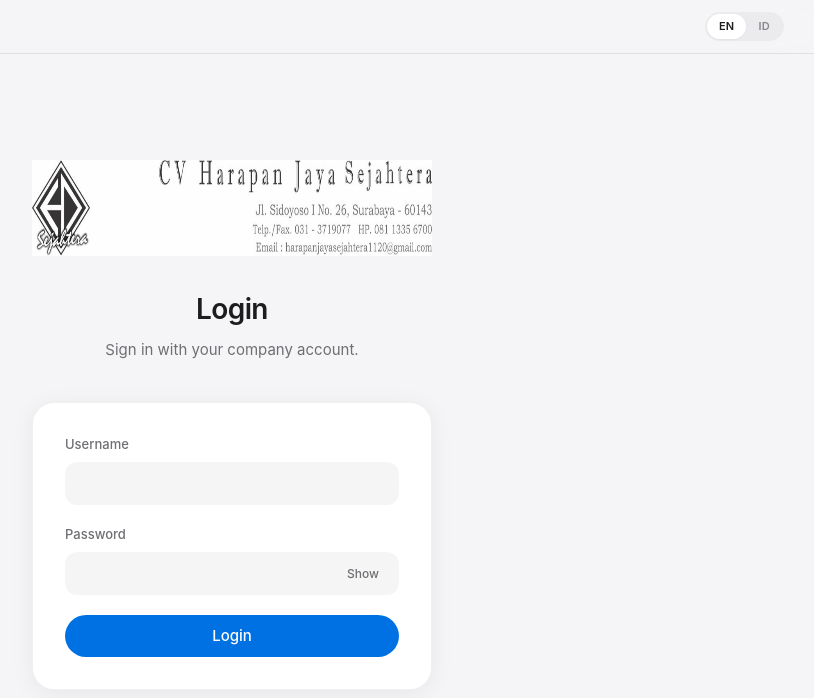
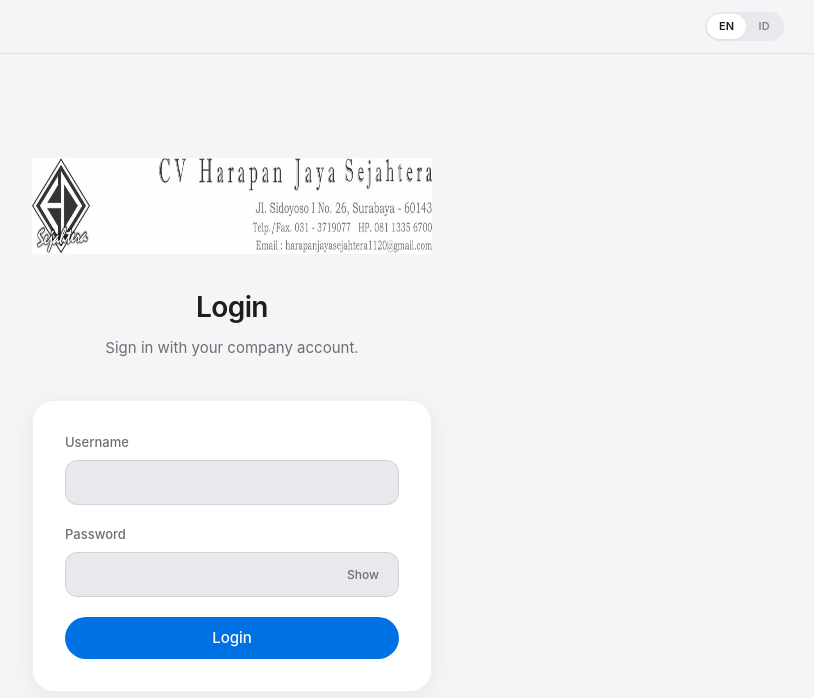
Before and after one commit to calvinhosea015/web-based-attendance, a React (Vite) app in the folder frontend/: page /login in a window 1280 px wide. Shown: the top 698 px of the page, without its empty margins (408-1222 px from the left). Built offline with nearby package versions, Linux system fonts and the light colour scheme; no server answers.

Commit message:
Improve UI contrast for highlights, inputs, and table states.
Use stronger field fills, blue-tinted selection highlights, and clearer focus rings so active and hover states are easier to see.

Co-authored-by: Cursor <cursoragent@cursor.com>

```diff
--- a/frontend/src/components/ui.jsx
+++ b/frontend/src/components/ui.jsx
@@ -41,9 +41,9 @@ export function Button({
   const variants = {
     primary: 'bg-brand-600 text-white hover:bg-brand-500 active:scale-[0.98]',
     secondary:
-      'border border-black/[0.1] bg-white text-apple-text shadow-apple hover:bg-apple-fill active:scale-[0.98]',
+      'border border-apple-border bg-white text-apple-text shadow-apple hover:bg-apple-fill active:scale-[0.98]',
     success: 'bg-emerald-600 text-white hover:bg-emerald-500 active:scale-[0.98]',
-    ghost: 'text-apple-label hover:bg-apple-fill hover:text-apple-text',
+    ghost: 'text-apple-label hover:bg-apple-highlight hover:text-brand-700',
     danger:
       'border border-rose-200/80 bg-rose-50 text-rose-700 hover:bg-rose-100/80 active:scale-[0.98]',
   };
@@ -60,7 +60,7 @@ export function Button({
 
 export function Alert({ tone = 'info', children, onDismiss }) {
   const tones = {
-    info: 'border-black/[0.08] bg-apple-fill text-apple-text',
+    info: 'border-apple-border bg-apple-highlight text-apple-text',
     success: 'border-emerald-200/80 bg-emerald-50/80 text-emerald-900',
     error: 'border-rose-200/80 bg-rose-50/80 text-rose-900',
   };
@@ -86,9 +86,9 @@ export function Alert({ tone = 'info', children, onDismiss }) {
 
 export function Badge({ variant = 'neutral', children }) {
   const variants = {
-    neutral: 'bg-apple-fill text-apple-label',
-    success: 'bg-emerald-100/90 text-emerald-800',
-    muted: 'bg-apple-fill text-apple-muted',
+    neutral: 'bg-apple-fill text-apple-text',
+    success: 'bg-emerald-100 text-emerald-800',
+    muted: 'bg-apple-fill text-apple-label',
   };
   return (
     <span
@@ -112,7 +112,7 @@ export function Field({ label, hint, children, className = '' }) {
 }
 
 export const inputClass =
-  'w-full rounded-apple border-0 bg-apple-fill px-3.5 py-2.5 text-[15px] text-apple-text shadow-none transition placeholder:text-apple-muted focus:bg-white focus:outline-none focus:ring-2 focus:ring-brand-600/25';
+  'w-full rounded-apple border border-apple-border bg-apple-fill px-3.5 py-2.5 text-[15px] text-apple-text shadow-none transition placeholder:text-apple-muted hover:border-apple-muted/60 focus:border-brand-600 focus:bg-white focus:outline-none focus:ring-2 focus:ring-brand-600/35';
 
 export function PasswordInput({ className = '', inputClassName = inputClass, ...props }) {
   const { t } = useTranslation();
@@ -180,7 +180,7 @@ export function Modal({ title, subtitle, onClose, children, footer, size = 'md',
 }
 
 export const inputClassCompact =
-  'w-full rounded-lg border-0 bg-apple-fill px-2.5 py-2 text-[14px] text-apple-text transition placeholder:text-apple-muted focus:bg-white focus:outline-none focus:ring-2 focus:ring-brand-600/25';
+  'w-full rounded-lg border border-apple-border bg-apple-fill px-2.5 py-2 text-[14px] text-apple-text transition placeholder:text-apple-muted focus:border-brand-600 focus:bg-white focus:outline-none focus:ring-2 focus:ring-brand-600/35';
 
 export function CompactField({ label, hint, children, className = '' }) {
   return (
--- a/frontend/src/index.css
+++ b/frontend/src/index.css
@@ -32,6 +32,14 @@
     @apply font-medium text-brand-600 transition-colors hover:text-brand-500;
   }
 
+  .apple-chip {
+    @apply rounded-full border border-apple-border bg-white px-4 py-2 text-sm font-medium text-apple-label transition hover:bg-apple-highlight hover:text-apple-text;
+  }
+
+  .apple-chip-active {
+    @apply rounded-full bg-brand-600 px-4 py-2 text-sm font-medium text-white shadow-apple;
+  }
+
   .apple-table-wrap {
     @apply overflow-x-auto rounded-apple-lg border border-black/[0.06] bg-white shadow-apple;
   }
@@ -41,7 +49,7 @@
   }
 
   .apple-table-head {
-    @apply border-b border-black/[0.06] bg-apple-fill/60 text-[12px] font-medium text-apple-label;
+    @apply border-b border-apple-border bg-apple-fill text-[12px] font-semibold text-apple-text;
   }
 
   .apple-table-head th {
@@ -49,7 +57,7 @@
   }
 
   .apple-table-row {
-    @apply border-b border-black/[0.04] bg-white transition-colors last:border-0 hover:bg-apple-fill/40;
+    @apply border-b border-black/[0.04] bg-white transition-colors last:border-0 hover:bg-apple-highlight;
   }
 
   .apple-table-row td {
@@ -57,7 +65,7 @@
   }
 
   .apple-panel {
-    @apply rounded-apple-lg border border-black/[0.06] bg-apple-fill/50 p-5;
+    @apply rounded-apple-lg border border-apple-border bg-apple-fill p-5;
   }
 
   .apple-expand-panel {
--- a/frontend/src/pages/AdminLeave.jsx
+++ b/frontend/src/pages/AdminLeave.jsx
@@ -202,7 +202,7 @@ export default function AdminLeave() {
               className={`rounded-lg px-4 py-2 text-sm font-medium transition ${
                 filter === f
                   ? 'bg-brand-600 text-white shadow-sm'
-                  : 'border border-slate-200 bg-white text-slate-600 hover:bg-slate-50'
+                  : 'border border-apple-border bg-white text-apple-label hover:bg-apple-highlight hover:text-apple-text'
               }`}
             >
               {t(`leaveFilter_${f}`)}
@@ -220,7 +220,7 @@ export default function AdminLeave() {
           <div className="overflow-x-auto -mx-5 sm:-mx-6">
             <table className="min-w-full text-left text-sm">
               <thead>
-                <tr className="border-b border-slate-200 bg-slate-50/80 text-xs font-medium uppercase tracking-wide text-slate-500">
+                <tr className="border-b border-apple-border bg-apple-fill text-xs font-semibold text-apple-text">
                   <th className="px-4 py-3">{t('employee')}</th>
                   <th className="px-4 py-3">{t('leaveType')}</th>
                   <th className="px-4 py-3">{t('leaveDates')}</th>
@@ -240,7 +240,7 @@ export default function AdminLeave() {
                   </tr>
                 )}
                 {rows.map((row) => (
-                  <tr key={row.id} className="hover:bg-slate-50/80">
+                  <tr key={row.id} className="hover:bg-apple-highlight">
                     <td className="px-4 py-3">
                       <div className="font-medium text-slate-900">{row.full_name}</div>
                       <div className="text-xs text-slate-500">{row.employee_code}</div>
--- a/frontend/src/pages/AdminLoans.jsx
+++ b/frontend/src/pages/AdminLoans.jsx
@@ -108,7 +108,7 @@ export default function AdminLoans() {
               className={`rounded-lg px-4 py-2 text-sm font-medium transition ${
                 filter === f
                   ? 'bg-brand-600 text-white shadow-sm'
-                  : 'border border-slate-200 bg-white text-slate-600 hover:bg-slate-50'
+                  : 'border border-apple-border bg-white text-apple-label hover:bg-apple-highlight hover:text-apple-text'
               }`}
             >
               {t(`loanFilter_${f}`)}
@@ -126,7 +126,7 @@ export default function AdminLoans() {
           <div className="overflow-x-auto -mx-5 sm:-mx-6">
             <table className="min-w-full text-left text-sm">
               <thead>
-                <tr className="border-b border-slate-200 bg-slate-50/80 text-xs font-medium uppercase tracking-wide text-slate-500">
+                <tr className="border-b border-apple-border bg-apple-fill text-xs font-semibold text-apple-text">
                   <th className="px-4 py-3">{t('employee')}</th>
                   <th className="px-4 py-3 text-right">{t('loanAmount')}</th>
                   <th className="px-4 py-3 text-right">{t('loanMonthlyDeduction')}</th>
@@ -145,7 +145,7 @@ export default function AdminLoans() {
                   </tr>
                 )}
                 {rows.map((row) => (
-                  <tr key={row.id} className="hover:bg-slate-50/80">
+                  <tr key={row.id} className="hover:bg-apple-highlight">
                     <td className="px-4 py-3">
                       <div className="font-medium text-slate-900">{row.full_name}</div>
                       <div className="text-xs text-slate-500">{row.employee_code}</div>
--- a/frontend/tailwind.config.js
+++ b/frontend/tailwind.config.js
@@ -25,8 +25,10 @@ export default {
           label: '#6e6e73',
           muted: '#86868b',
           border: '#d2d2d7',
-          fill: 'rgba(0, 0, 0, 0.04)',
-          'fill-hover': 'rgba(0, 0, 0, 0.06)',
+          fill: '#e8e8ed',
+          'fill-hover': '#dcdce1',
+          highlight: '#e8f2ff',
+          'highlight-strong': '#d6e8ff',
         },
         brand: {
           50: '#f0f7ff',
```
Also changed, not shown: frontend/src/components/AdminLayout.jsx (+5 -5 lines), frontend/src/components/FieldOperationsPanel.jsx (+5 -5 lines), frontend/src/pages/AdminDashboard.jsx (+5 -5 lines).
